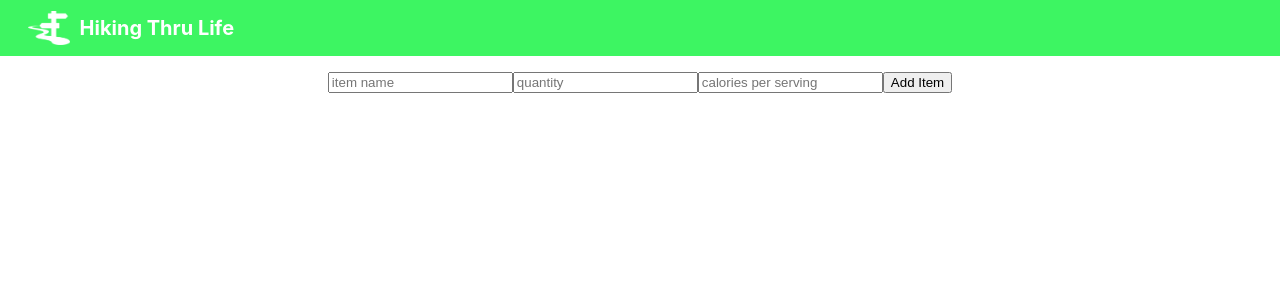
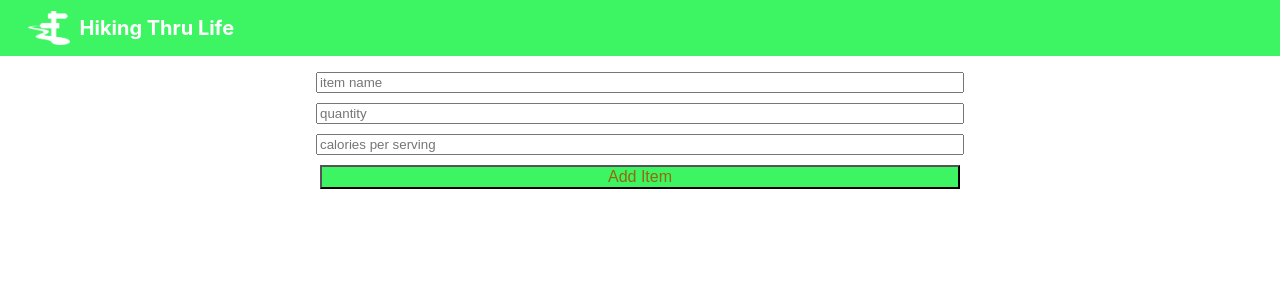
Before and after one commit to bschoenfeld16/hiking-thru-life, a React (Create React App) app: page / in a window 1280 px wide. Shown: the top 300 px of the page. Built offline with nearby package versions, Linux system fonts and the light colour scheme.

Commit message:
Adding form and restyling

```diff
--- a/src/components/Pack/ItemForm/ItemForm.js
+++ b/src/components/Pack/ItemForm/ItemForm.js
@@ -22,6 +22,7 @@ class ItemForm extends Component {
     render() {
         const {name, quantity, caloriesPerServing} = this.state.item;
         return (
+            <form onSubmit={(event) => this.props.packItemAdded(event, this.state.item)}>
                 <div className={classes.ItemForm}>
                     <input type="text" placeholder="item name"
                            value={name}
@@ -29,11 +30,13 @@ class ItemForm extends Component {
                     <input type="number" placeholder="quantity"
                            value={quantity}
                            onChange={(event) => this.inputChangedHandler(event, "quantity")}/>
+
                     <input type="number" placeholder="calories per serving"
                            value={caloriesPerServing}
                            onChange={(event) => this.inputChangedHandler(event, "caloriesPerServing")}/>
-                <button onClick={() => this.props.packItemAdded(this.state.item)}>Add Item</button>
+                    <button onClick={(event) => this.props.packItemAdded(event, this.state.item)}>Add Item</button>
                 </div>
+            </form>
         )
     }
 }
--- a/src/components/Pack/ItemForm/ItemForm.module.css
+++ b/src/components/Pack/ItemForm/ItemForm.module.css
@@ -1,4 +1,18 @@
 .ItemForm {
     display: flex;
-    justify-content: center;
+    flex-direction: column;
+    align-items: center;
 }
+
+.ItemForm input {
+    width: 50%;
+    margin-bottom: 10px;
+}
+
+.ItemForm button {
+    background-color: #3df562;
+    cursor: pointer;
+    color: #966909;
+    font-size: 1.0em;
+    width: 50%;
+}
--- a/src/containers/PackBuilder/PackBuilder.js
+++ b/src/containers/PackBuilder/PackBuilder.js
@@ -8,18 +8,18 @@ class PackBuilder extends Component {
         packItems: []
     };
 
-    packItemAddedHandler = (item) => {
+    packItemAddedHandler = (event, item) => {
+        event.preventDefault();
         this.setState({
             packItems: this.state.packItems.concat(item)
         });
-        console.log(this.state.packItems)
     };
 
     render() {
         return (
             <div>
                 <ItemForm
-                    packItemAdded={(item) => this.packItemAddedHandler(item)}/>
+                    packItemAdded={(event, item) => this.packItemAddedHandler(event, item)}/>
                 {
                     this.state.packItems.map(packItem => (
                         <PackItem
```
Also changed, not shown: src/components/Pack/PackItem/PackItem.module.css (line endings or trailing spaces). Lines whose indentation alone changed are shown as unchanged.
